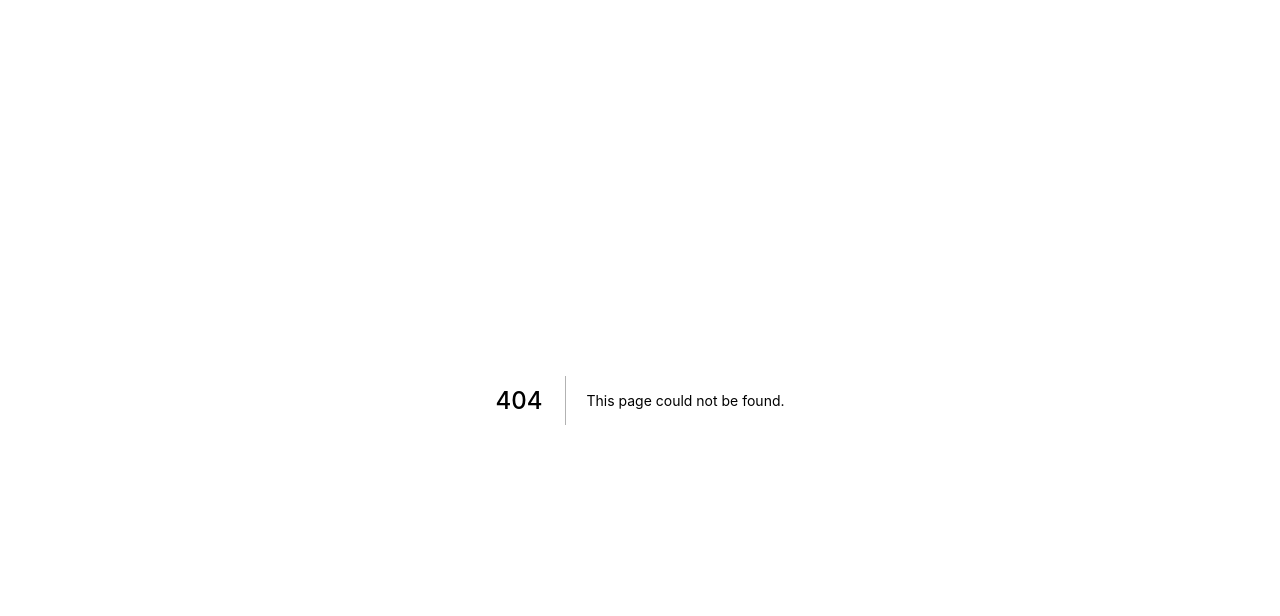
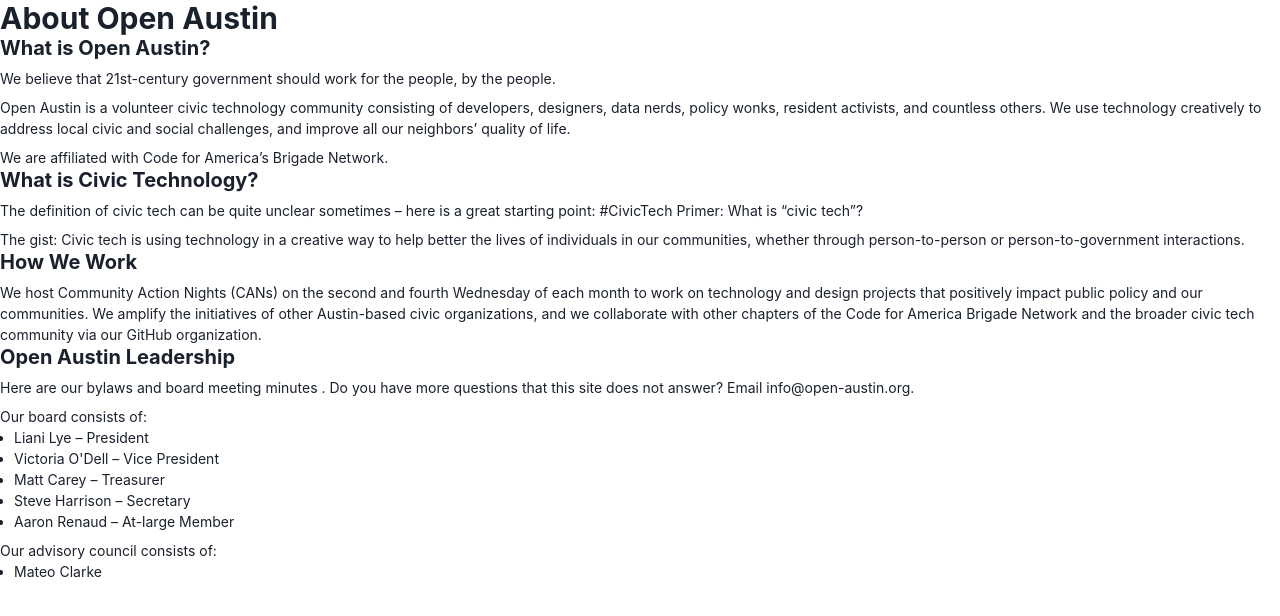
Before and after one commit to open-austin/website-v2, a Next.js app: page /about in a window 1280 px wide. Before the commit this address had no page. Shown: the top 616 px of the page. Built offline with nearby package versions, Linux system fonts and the light colour scheme.

Commit message:
add About page

```diff
--- /dev/null
+++ b/components/About.tsx
@@ -0,0 +1,154 @@
+import {
+  Box,
+  Heading,
+  Link,
+  ListItem,
+  Stack,
+  Text,
+  UnorderedList,
+} from "@chakra-ui/react";
+import React from "react";
+
+const About = () => {
+  return (
+    <>
+      <Heading as="h1" size="lg">
+        About Open Austin
+      </Heading>
+      <Box>
+        <Stack>
+          <Heading as="h2" size="md">
+            What is Open Austin?
+          </Heading>
+          <Text fontSize="sm">
+            We believe that 21st-century government should work for the people,
+            by the people.
+          </Text>
+          <Text fontSize="sm">
+            Open Austin is a volunteer civic technology community consisting of
+            developers, designers, data nerds, policy wonks, resident activists,
+            and countless others. We use technology creatively to address local
+            civic and social challenges, and improve all our neighbors’ quality
+            of life.
+          </Text>
+          <Text fontSize="sm">
+            We are affiliated with{" "}
+            <Link href="https://brigade.codeforamerica.org/" isExternal>
+              Code for America’s Brigade Network.
+            </Link>
+          </Text>
+        </Stack>
+      </Box>
+      <Box>
+        <Stack>
+          <Heading as="h2" size="md">
+            What is Civic Technology?
+          </Heading>
+          <Text fontSize="sm">
+            The definition of civic tech can be quite unclear sometimes – here
+            is a great starting point:{" "}
+            <Link
+              href="https://medium.com/civic-makers/civictech-primer-what-is-civic-tech-7ea788e766d3#.lr9joeu39"
+              isExternal
+            >
+              #CivicTech Primer: What is “civic tech”?
+            </Link>
+          </Text>
+          <Text fontSize="sm">
+            The gist: Civic tech is using technology in a creative way to help
+            better the lives of individuals in our communities, whether through
+            person-to-person or person-to-government interactions.
+          </Text>
+        </Stack>
+      </Box>
+      <Box>
+        <Stack>
+          <Heading as="h2" size="md">
+            How We Work
+          </Heading>
+          <Text fontSize="sm">
+            We host{" "}
+            <Link href="https://www.meetup.com/Open-Austin/" isExternal>
+              Community Action Nights (CANs) on the second and fourth Wednesday
+              of each month
+            </Link>{" "}
+            to work on technology and design projects that positively impact
+            public policy and our communities. We amplify the initiatives of
+            other Austin-based civic organizations, and we collaborate with
+            other chapters of the{" "}
+            <Link href="https://brigade.codeforamerica.org/" isExternal>
+              Code for America Brigade Network
+            </Link>{" "}
+            and the broader civic tech community via our{" "}
+            <Link href="https://github.com/open-austin" isExternal>
+              GitHub organization
+            </Link>
+            .
+          </Text>
+        </Stack>
+      </Box>
+      <Box>
+        <Stack>
+          <Heading as="h2" size="md">
+            Open Austin Leadership
+          </Heading>
+          <Text fontSize="sm">
+            Here are our{" "}
+            <Link
+              href="https://docs.google.com/document/d/1hRG_yf0XWz4b-PwQ265R0TaIXtuuQ516N-kkBKDg1k8/edit#heading=h.gucmfp1zup8l"
+              isExternal
+            >
+              {" "}
+              bylaws{" "}
+            </Link>{" "}
+            and{" "}
+            <Link
+              href="https://drive.google.com/drive/folders/163C2dsaa-dYH45gUfy9t3Uql5XUfTc4A"
+              isExternal
+            >
+              board meeting minutes{" "}
+            </Link>
+            . Do you have more questions that this site does not answer? Email{" "}
+            <Link href="mailto:info@open-austin.org" isExternal>
+              info@open-austin.org
+            </Link>
+            .
+          </Text>
+          <Text fontSize="sm">
+            Our board consists of:
+            <UnorderedList>
+              <ListItem>
+                <Link href="https://www.meetup.com/Open-Austin/" isExternal>
+                  Liani Lye
+                </Link>{" "}
+                – President
+              </ListItem>
+              <ListItem>Victoria O'Dell – Vice President</ListItem>
+              <ListItem>
+                <Link href="https://www.meetup.com/Open-Austin/" isExternal>
+                  Matt Carey
+                </Link>{" "}
+                – Treasurer
+              </ListItem>
+              <ListItem>
+                <Link href="https://www.meetup.com/Open-Austin/" isExternal>
+                  Steve Harrison
+                </Link>{" "}
+                – Secretary
+              </ListItem>
+              <ListItem>Aaron Renaud – At-large Member</ListItem>
+            </UnorderedList>
+          </Text>
+          <Text fontSize="sm">
+            Our advisory council consists of:
+            <UnorderedList>
+              <ListItem>Mateo Clarke</ListItem>
+            </UnorderedList>
+          </Text>
+        </Stack>
+      </Box>
+    </>
+  );
+};
+
+export default About;
--- /dev/null
+++ b/pages/about.tsx
@@ -0,0 +1,11 @@
+import About from "../components/About";
+
+const AboutPage = () => {
+  return (
+    <>
+      <About />
+    </>
+  );
+};
+
+export default AboutPage;
```
